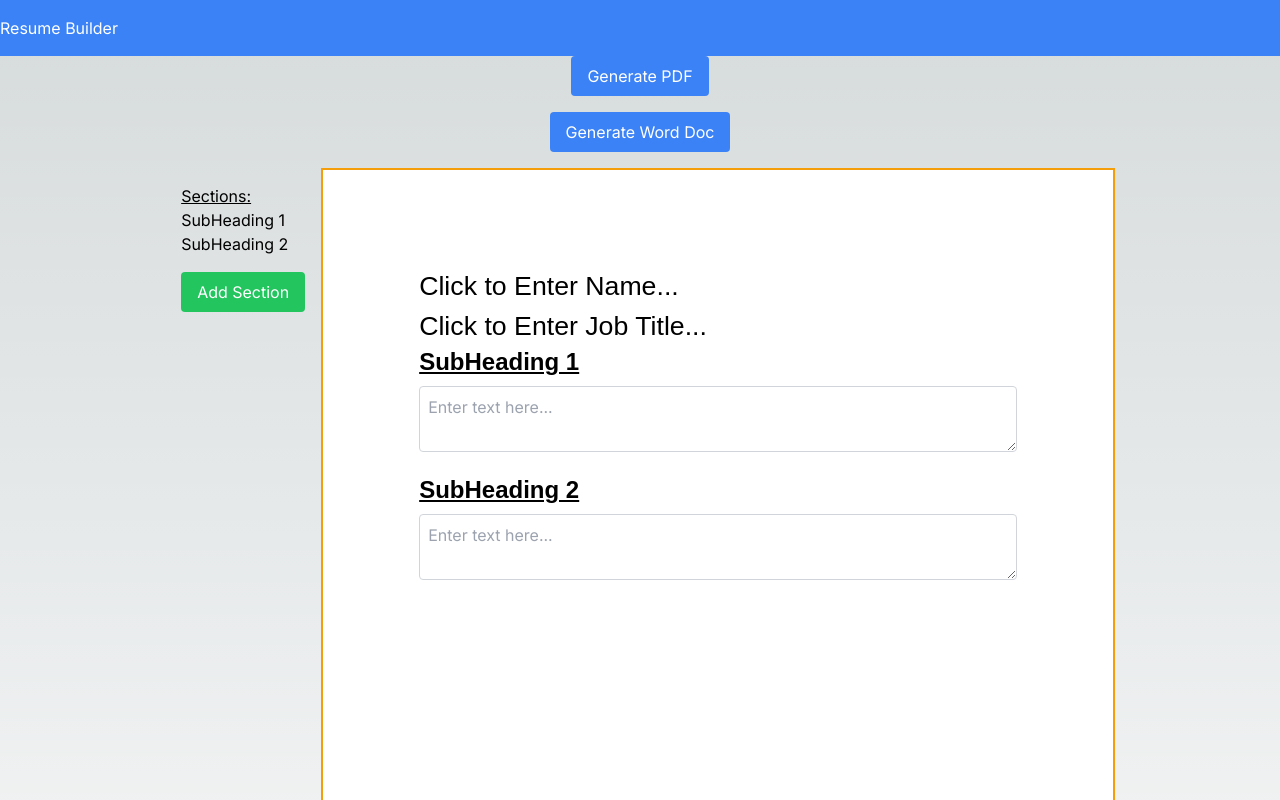
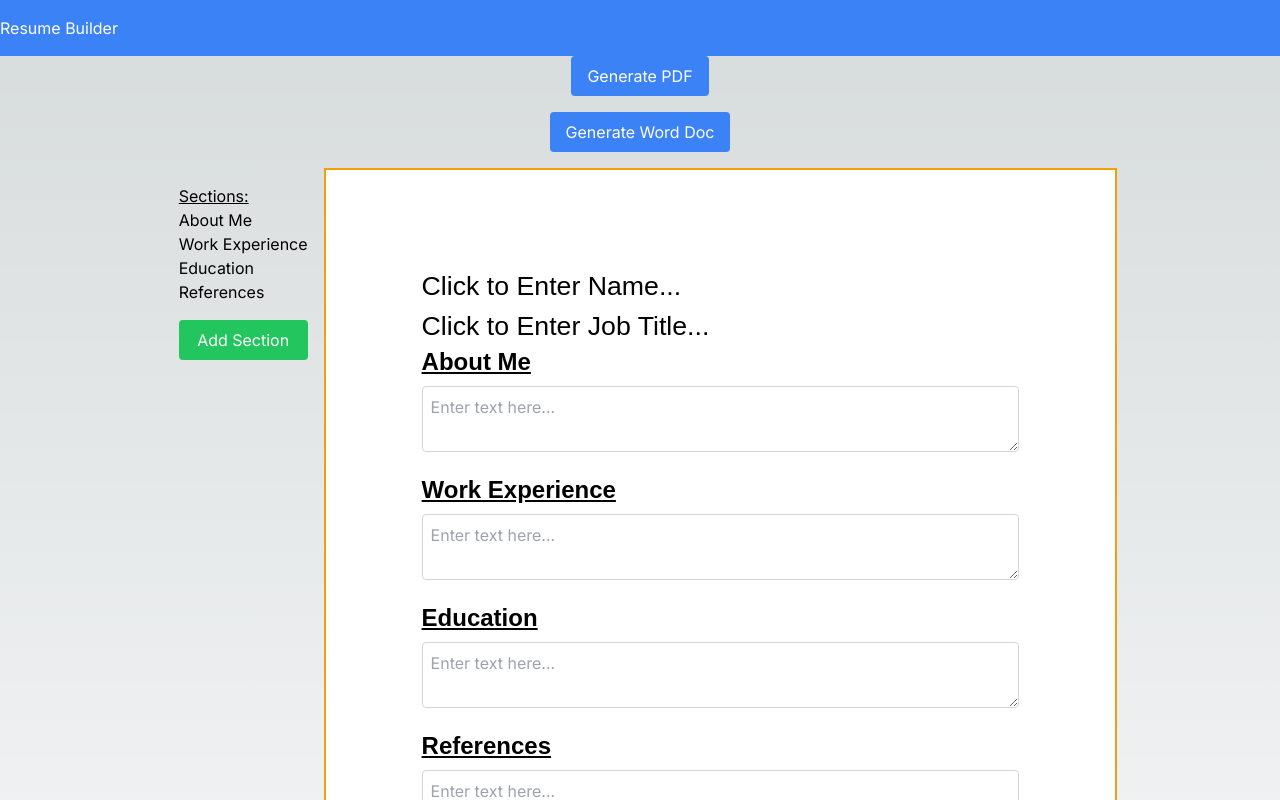
Before and after one commit to JackBadawy/resume_builder, a Next.js app: page / in a window 1280 px wide. Shown: the top 800 px of the page. Built offline with nearby package versions, Linux system fonts and the light colour scheme.

Commit message:
docx styling

```diff
--- a/src/app/Containers/ResumeWorkspace.tsx
+++ b/src/app/Containers/ResumeWorkspace.tsx
@@ -52,6 +52,9 @@ const ResumeWorkspace = () => {
                 size: 22,
                 font: "Aptos (body)", //here's where i'll add dynamic font
               }),
+              new TextRun({
+                break: 1,
+              }),
             ],
           });
         } else if (htmlElement.tagName.toLowerCase() === "span") {
@@ -91,7 +94,15 @@ const ResumeWorkspace = () => {
               },
             });
 
-            return [headingParagraph, horizontalLineParagraph];
+            const breakParagraph = new Paragraph({
+              children: [
+                new TextRun({
+                  break: 1,
+                }),
+              ],
+            });
+
+            return [headingParagraph, horizontalLineParagraph, breakParagraph];
           }
 
           return headingParagraph;
--- a/src/app/Context/SectionsContext.tsx
+++ b/src/app/Context/SectionsContext.tsx
@@ -13,8 +13,10 @@ export const SectionsProvider: React.FC<{ children: ReactNode }> = ({
   children,
 }) => {
   const [sections, setSections] = useState<string[]>([
-    "SubHeading 1",
-    "SubHeading 2",
+    "About Me",
+    "Work Experience",
+    "Education",
+    "References",
   ]);
 
   const addSection = (sectionName: string) => {
```
